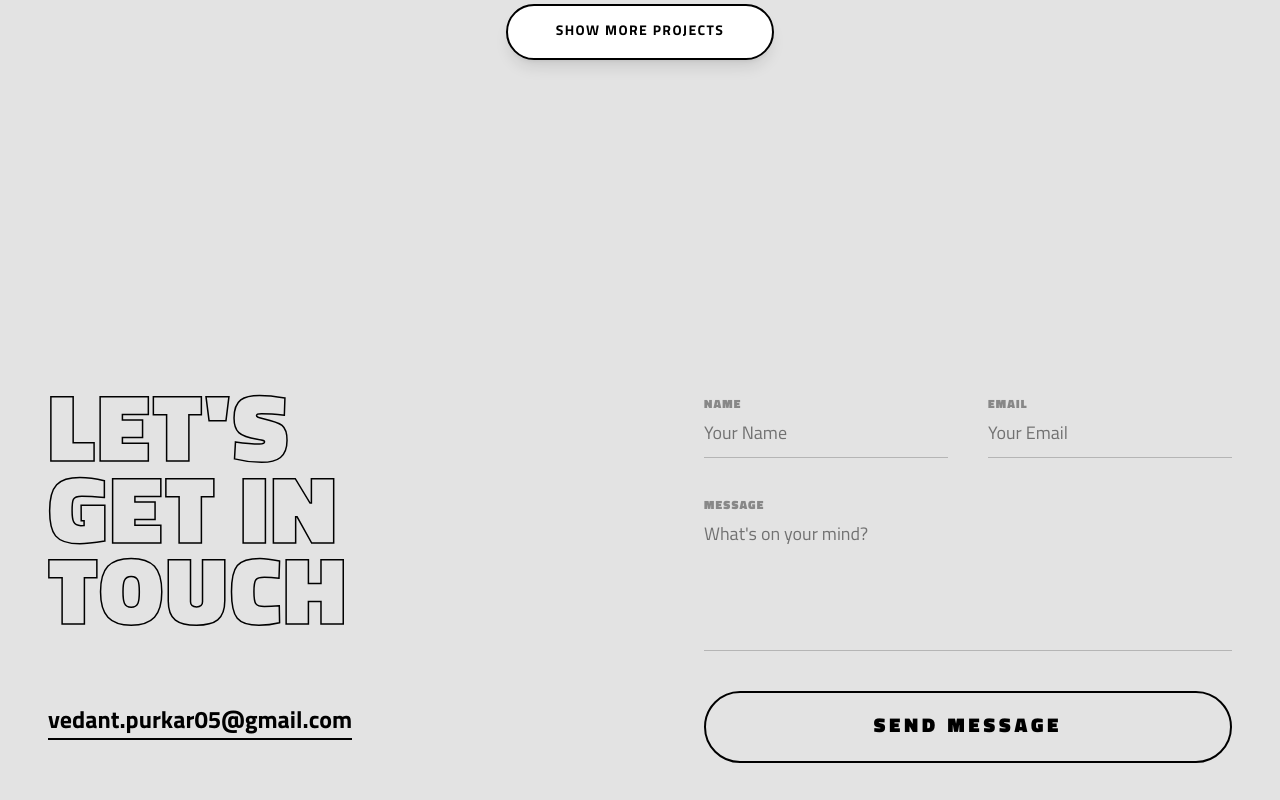
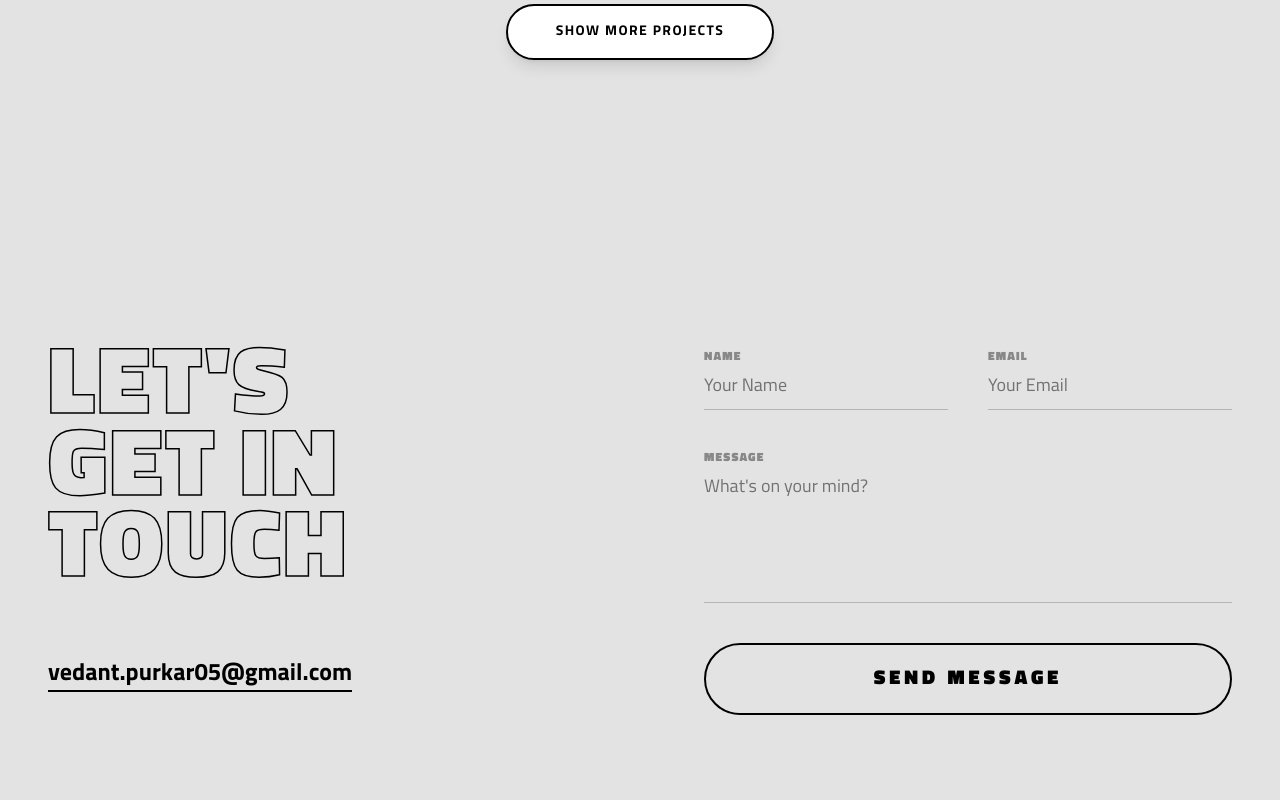
Before and after one commit to Thunderbeast5/Vedant-Purkar, a React (Vite) app: page / in a window 1280 px wide. Shown: the part 7420-8220 px from the top of the page. Built offline with nearby package versions, Linux system fonts and the light colour scheme.

Commit message:
reduced gap bw project and contact

```diff
--- a/src/components/Contact.jsx
+++ b/src/components/Contact.jsx
@@ -67,7 +67,7 @@ export default function Contact() {
     <section
       id="contact"
       ref={containerRef}
-      className="bg-[#E3E3E3] text-black pt-12 sm:pt-20 md:pt-32 pb-4 sm:pb-6 md:pb-4 px-4 sm:px-6 md:px-12 font-titillium min-h-fit md:min-h-screen flex items-center scroll-mt-16"
+      className="bg-[#E3E3E3] text-black pt-4 sm:pt-6 md:pt-8 pb-4 sm:pb-6 md:pb-4 px-4 sm:px-6 md:px-12 font-titillium min-h-fit md:min-h-screen flex items-center scroll-mt-16"
     >
       <div className="max-w-7xl mx-auto w-full grid grid-cols-1 md:grid-cols-2 gap-10 sm:gap-12 md:gap-16 lg:gap-32 items-start">
 
```
